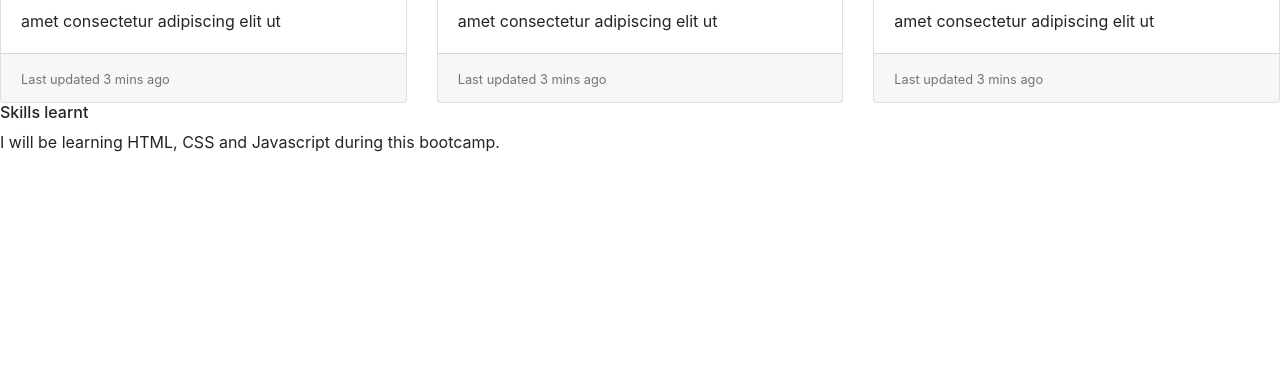
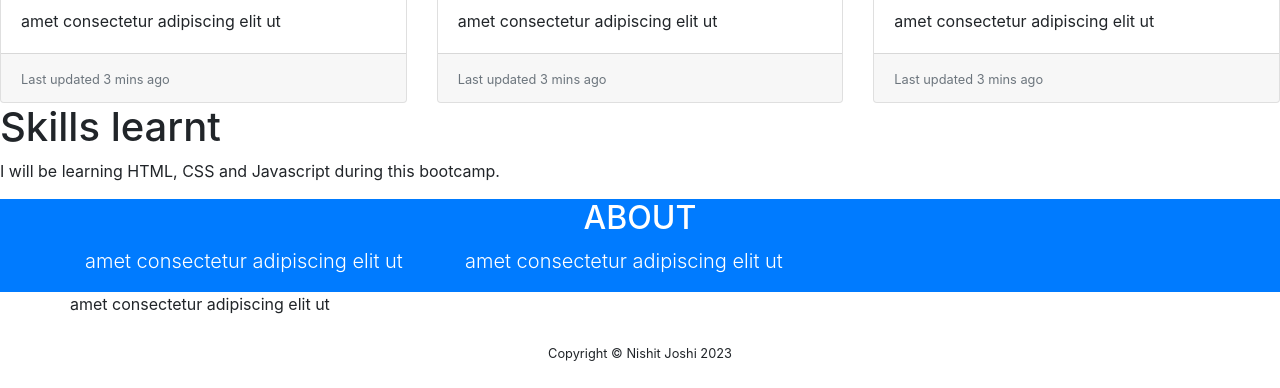
Before and after one commit to nj-09/Bootstrap-Portfolio, a plain HTML site: page index.html in a window 1280 px wide. Shown: the part 619-1007 px from the top of the page. Before the commit the page ends 800 px from the top, so only its background shows below. Drawn offline with nearby package versions, Linux system fonts and the light colour scheme.

```diff
--- a/index.html
+++ b/index.html
@@ -69,13 +69,35 @@
 
   <!--Skills section-->
  <section>
-  <h6>Skills learnt</h6>
+  <h1 class="display 5">Skills learnt</h1>
   <p>I will be learning HTML, CSS and Javascript during this bootcamp.
   </p>
  </section>
 
- <!--About section-->
+ <!--About/Contact section-->
+ <section class="page-section bg-primary text-white mb-0" id="about">
+  <div class="container">
+      <!-- About Section Heading-->
+      <h2 class="page-section-heading text-center text-uppercase text-white">About</h2>
+    <!-- About Section Content-->
+      <div class="row">
+          <div class="col-lg-4 ms-auto"><p class="lead">amet consectetur adipiscing elit ut</p></div>
+          <div class="col-lg-4 me-auto"><p class="lead">amet consectetur adipiscing elit ut</p></div>
+      </div>
+  </div>
+</section>
 
 
+<!--Footer section-->
+<footer  class="footer text-center">
+  <div class="container">
+      <div class="row">
+        amet consectetur adipiscing elit ut
+  </div>
+</footer>
+<!-- Copyright Section-->
+<div class="copyright py-4 text-center text-green">
+  <div class="container"><small>Copyright &copy; Nishit Joshi 2023</small></div>
+</div>
 </body>
 </html>
```
